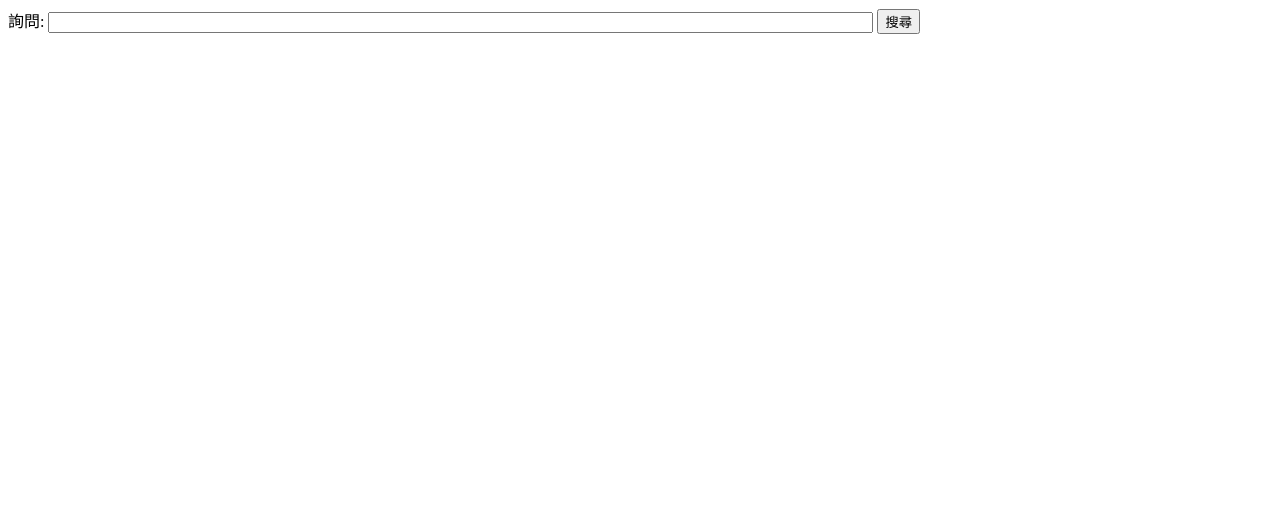
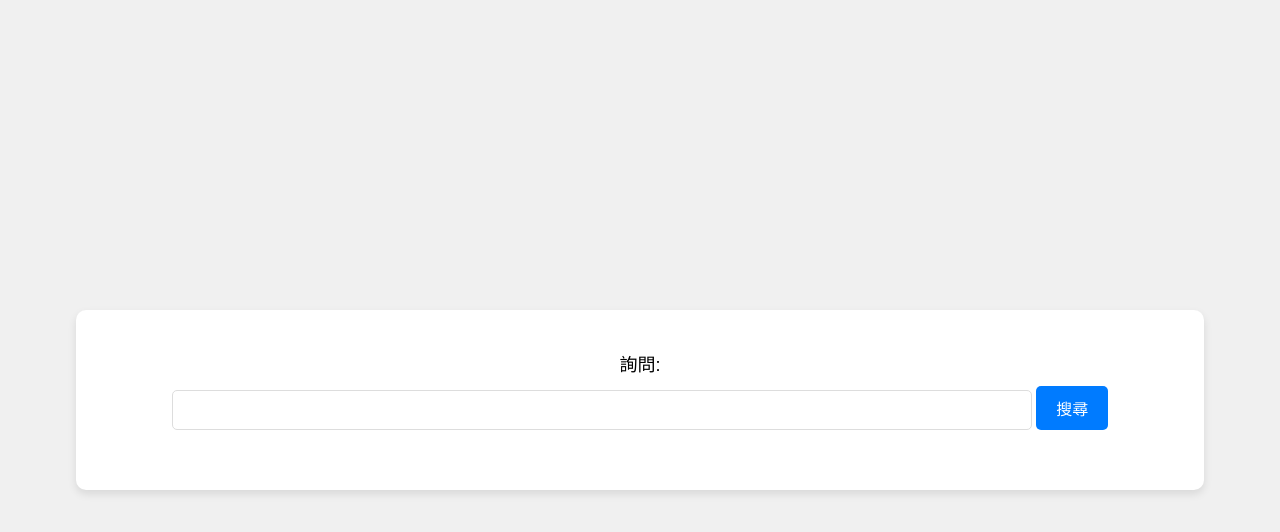
Before and after one commit to wengct/FeloSearchForTSTI, a plain HTML site: page index.html in a window 1280 px wide. Drawn offline with Linux system fonts and the light colour scheme.

Commit message:
Update index.html

```diff
--- a/index.html
+++ b/index.html
@@ -4,19 +4,62 @@
     <meta charset="UTF-8">
     <meta name="viewport" content="width=device-width, initial-scale=1.0">
     <title>詢問表單</title>
+    <style>
+        body {
+            display: flex;
+            justify-content: center;
+            align-items: center;
+            height: 100vh;
+            margin: 0;
+            font-family: Arial, sans-serif;
+            background-color: #f0f0f0;
+        }
+        .search-container {
+            text-align: center;
+            background-color: #fff;
+            padding: 40px;
+            border-radius: 10px;
+            box-shadow: 0 4px 8px rgba(0, 0, 0, 0.1);
+        }
+        .search-container label {
+            font-size: 18px;
+            margin-bottom: 10px;
+            display: block;
+        }
+        .search-container input[type="text"] {
+            width: 80%;
+            padding: 10px;
+            font-size: 16px;
+            margin-bottom: 20px;
+            border: 1px solid #ddd;
+            border-radius: 5px;
+        }
+        .search-container button {
+            padding: 10px 20px;
+            font-size: 16px;
+            color: #fff;
+            background-color: #007bff;
+            border: none;
+            border-radius: 5px;
+            cursor: pointer;
+        }
+        .search-container button:hover {
+            background-color: #0056b3;
+        }
+    </style>
     <script>
         function Search() {
             var query = document.getElementById('queryTextbox').value;
-            var url = 'https://felo.ai/search?q=encodeURIComponent(query)+site%3Awww.etatung.com/';
+            var url = 'https://felo.ai/search?q=' + encodeURIComponent(query) + ' site:www.etatung.com/';
             window.open(url, '_blank');
         }
     </script>
 </head>
 <body>
-    <form>
+    <div class="search-container">
         <label for="queryTextbox">詢問:</label>
         <input type="text" id="queryTextbox" name="queryTextbox" size="100">
         <button type="button" onclick="Search()">搜尋</button>
-    </form>
+    </div>
 </body>
 </html>
```
